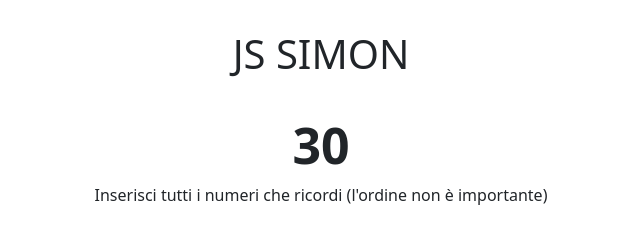
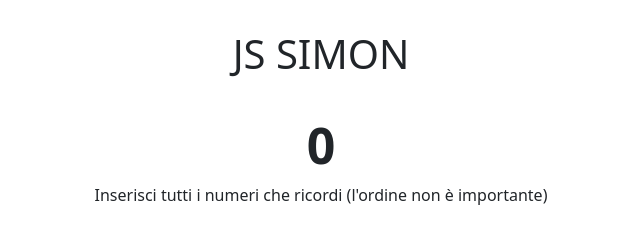
Before and after one commit to mattiadelmonaco/js-simon, a plain HTML site: page index.html in a window 1280 px wide. Shown: the top 240 px of the page, 319-959 px from the left. Drawn offline with nearby package versions, Linux system fonts and the light colour scheme.

Commit message:
feat: add countdown

```diff
--- a/index.html
+++ b/index.html
@@ -12,7 +12,7 @@
 <body>
     <main class="container text-center">
         <h1>JS SIMON</h1>
-        <div id="counter">30</div>
+        <div id="counter">3</div>
         <p>Inserisci tutti i numeri che ricordi (l'ordine non è importante)</p>
         <div id="random-number" class="d-flex">
             <div class="card-body"></div>
--- a/js/script.js
+++ b/js/script.js
@@ -20,4 +20,16 @@ const numberFieldElm = document.getElementById("number-field")
 const confirmElm = document.getElementById("confirm")
 const numberGuessElm = document.getElementById("number-guess")
 
+// VARIABLES
+
+let countdown = 3
+
 // LOGIC
+
+const endCountdown = setInterval(() => {
+    if (countdown === 0) {
+        clearInterval(endCountdown)
+    }
+    counterElm.innerHTML = countdown
+    countdown--
+}, 1000)
```
